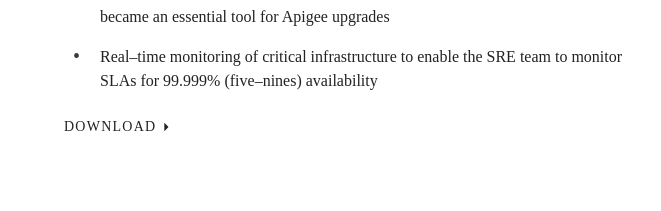
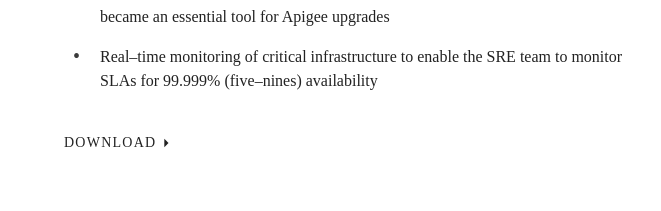
Before and after one commit to cheftechnical/simonyates, a React (Create React App) app: page /featured in a window 1280 px wide. Shown: the part 925-1136 px from the top of the page, without its empty margins (0-661 px from the left). Built offline with nearby package versions, Linux system fonts and the light colour scheme; a web font is replaced by a local one.

Commit message:
Fix spacing

```diff
--- a/src/pages/Featured/Download.tsx
+++ b/src/pages/Featured/Download.tsx
@@ -5,7 +5,7 @@ import {makeStyles} from '@material-ui/core/styles';
 
 const useStyles = makeStyles((theme) => ({
 	download: {
-		marginTop: theme.spacing(8 / 8)
+		marginTop: theme.spacing(24 / 8)
 	}
 }));
 
```
